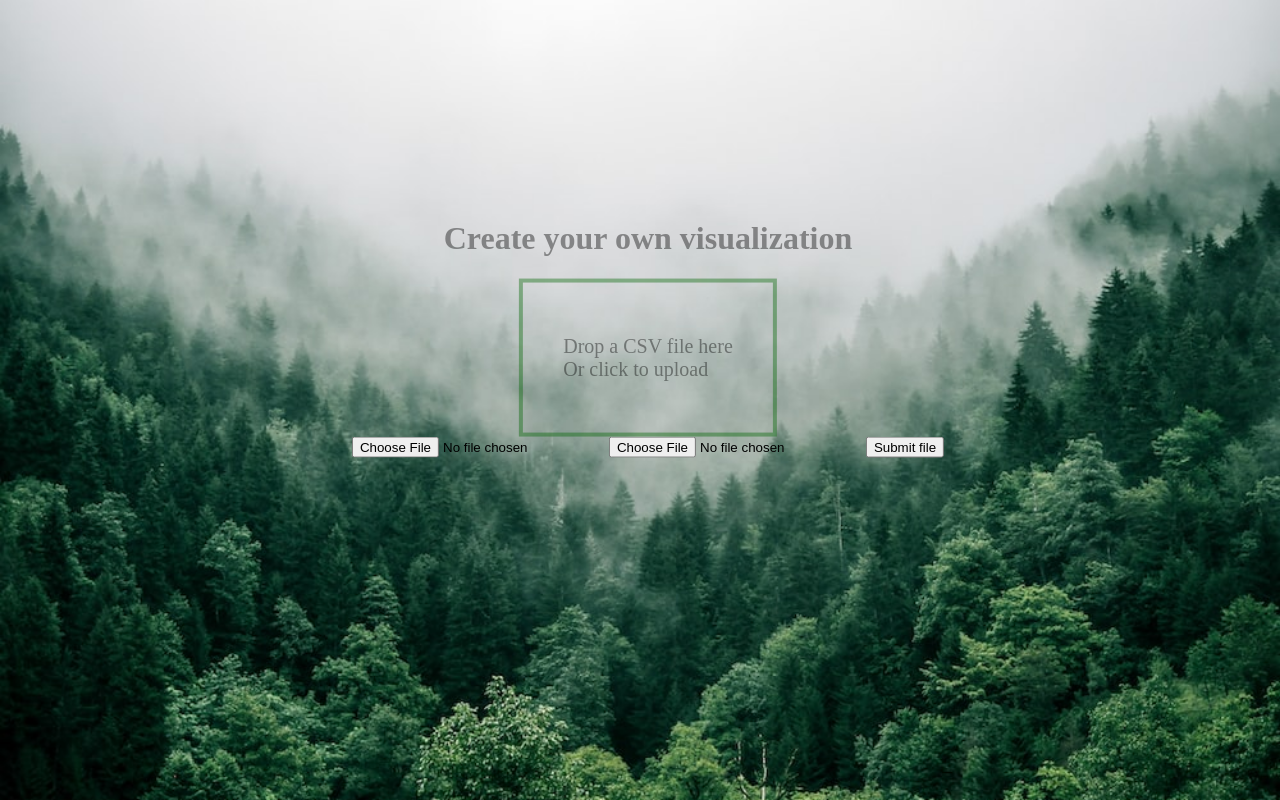
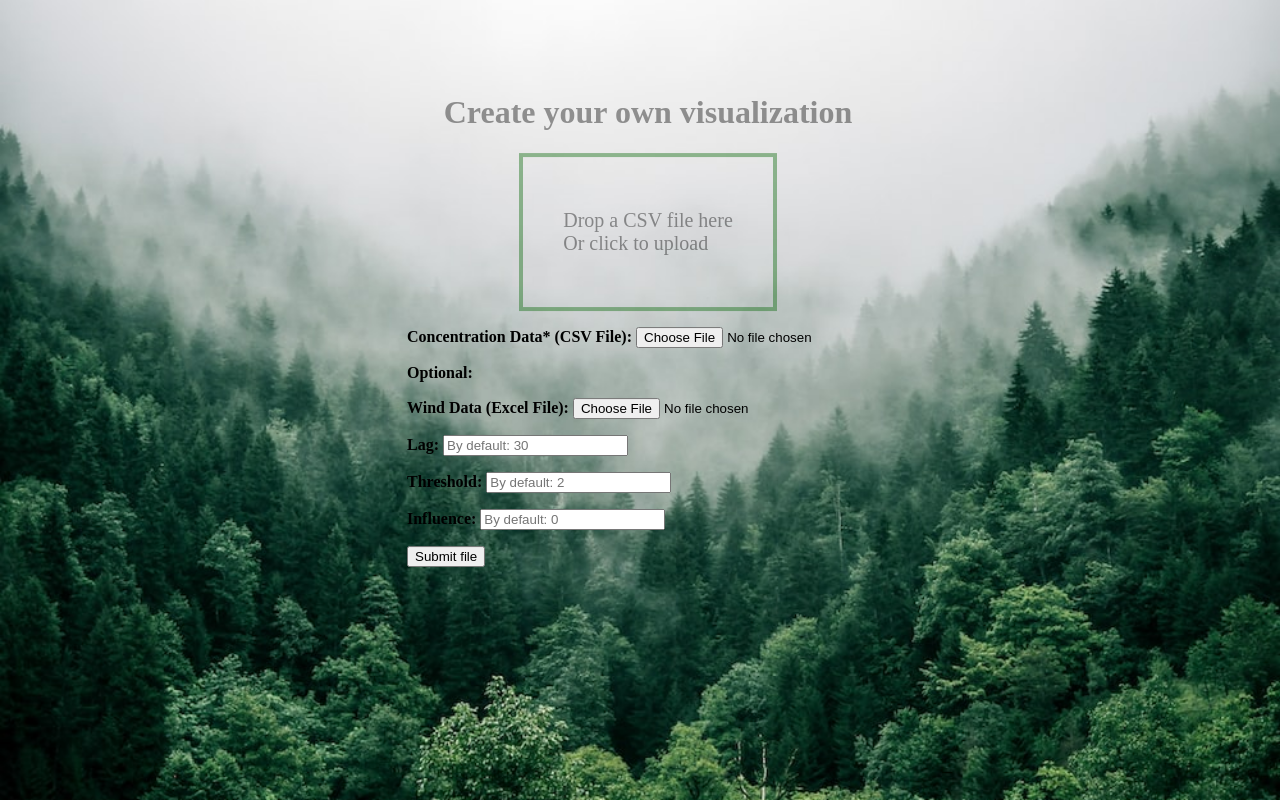
Before and after one commit to HBmem/Air-Pollution-Website, a Django app: page / in a window 1280 px wide. Run offline with Django 4.2, Linux system fonts and the light colour scheme.

Commit message:
Put some restrictions and update pages

```diff
--- a/air_pollution_website/website/templates/website/home.html
+++ b/air_pollution_website/website/templates/website/home.html
@@ -18,11 +18,31 @@
 
     <form method="post" enctype="multipart/form-data" >
         {% csrf_token %}
-        <input type="file" id="fileID" name="fileName">
-        <input type="file" id="windID" name="windName">
-        <button type="submit">Submit file</button>
+        <p>
+            <label for="fileName"><b>Concentration Data* (CSV File): </b></label>
+            <input type="file" id="fileID" name="fileName" required accept=".csv">
+        </p>
+        <p><b>Optional:</b></p>
+        <p>
+            <label for="windName"><b>Wind Data (Excel File): </b></label>
+            <input type="file" id="windID" name="windName" accept=".xlsx">
+        </p>
+        <p>
+            <label for="lag"><b>Lag: </b></label>
+            <input type="number" id="lag" name="lag" placeholder = "By default: 30">
+        </p>
+        <p>
+            <label for="threshold"><b>Threshold: </b></label>
+            <input type="number" id="threshold" name="threshold" placeholder = "By default: 2">
+        </p>
+        <p>
+            <label for="influence"><b>Influence: </b></label>
+            <input type="number" id="influence" name="influence" placeholder = "By default: 0">
+        </p>
+        <p>
+            <button type="submit">Submit file</button>
+        </p>
     </form>
-
     {% endblock %}
 
     <script src="../../static/website/function.js"></script>
--- a/air_pollution_website/website/views.py
+++ b/air_pollution_website/website/views.py
@@ -42,13 +42,29 @@
             xym.append(float(row[7]))
             xyp.append(float(row[8]))
 
-        outputBen = transform(ben, 'BEN', lag=30, threshold=2, influence=0)
-        outputCh4 = transform(ch, 'CH4', lag=30, threshold=2, influence=0)
-        outputH2s = transform(h2, 'H2S', lag=30, threshold=2, influence=0)
-        outputTol = transform(to, 'TOL', lag=30, threshold=2, influence=0)
-        outputVoc = transform(vo, 'VOC', lag=30, threshold=2, influence=0)
-        outputXym = transform(xym, 'XYM', lag=30, threshold=2, influence=0)
-        outputXyp = transform(xyp, 'XYP', lag=30, threshold=2, influence=0)
+        # by default, lag = 30, threshold = 2, and influence = 0
+        if request.POST.get('lag'):
+            lag = int(request.POST.get('lag'))
+        else:
+            lag = 30
+
+        if request.POST.get('threshold'):
+            threshold = int(request.POST.get('threshold'))
+        else:
+            threshold = 2
+
+        if request.POST.get('influence'):
+            influence = int(request.POST.get('influence'))
+        else:
+            influence = 0
+
+        outputBen = transform(ben, 'BEN', lag, threshold, influence)
+        outputCh4 = transform(ch, 'CH4', lag, threshold, influence)
+        outputH2s = transform(h2, 'H2S', lag, threshold, influence)
+        outputTol = transform(to, 'TOL', lag, threshold, influence)
+        outputVoc = transform(vo, 'VOC', lag, threshold, influence)
+        outputXym = transform(xym, 'XYM', lag, threshold, influence)
+        outputXyp = transform(xyp, 'XYP', lag, threshold, influence)
         final = np.column_stack((xcoord, ycoord, outputBen, outputCh4, outputH2s, outputTol, outputVoc, outputXym, outputXyp))
 
         kml = visualize(final, windList)
@@ -452,7 +468,7 @@
 
 # function to find peak and transform the data
 # by default, lag is 30, threshold is 2, and influence is 0
-def transform(data, chemical, lag = 30, threshold = 2, influence = 0):
+def transform(data, chemical, lag, threshold, influence):
     # find the peak
     signals = np.zeros(len(data))
     filteredData = np.array(data)
```
Also changed, not shown: air_pollution_website/website/templates/website/about.html (+4 -4 lines), air_pollution_website/website/templates/website/help.html (+17 -5 lines), 1 other file.
